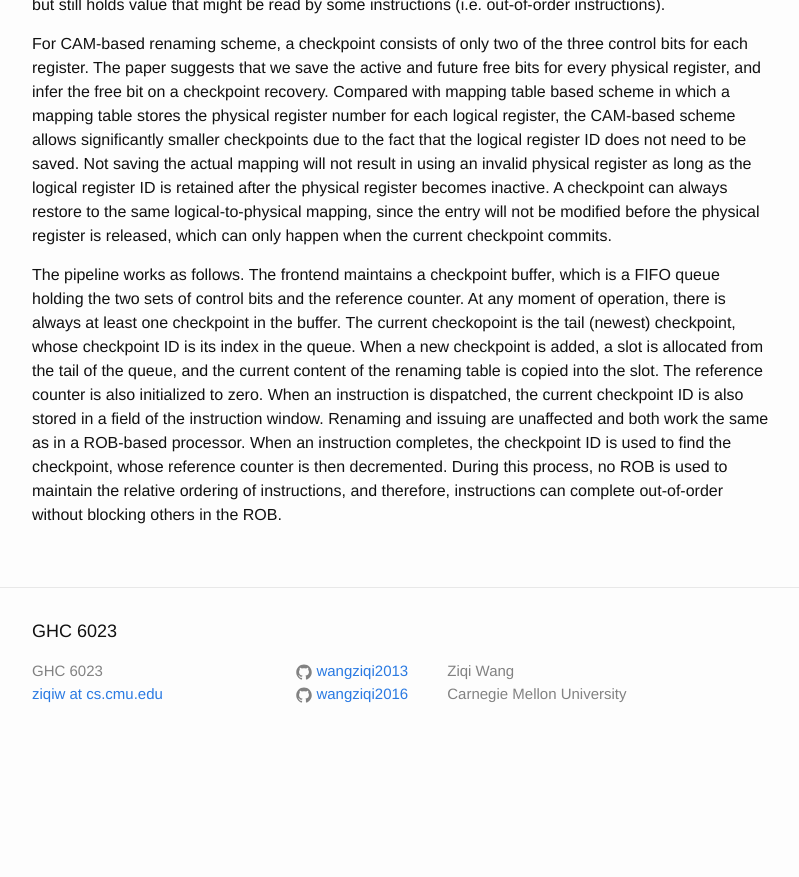
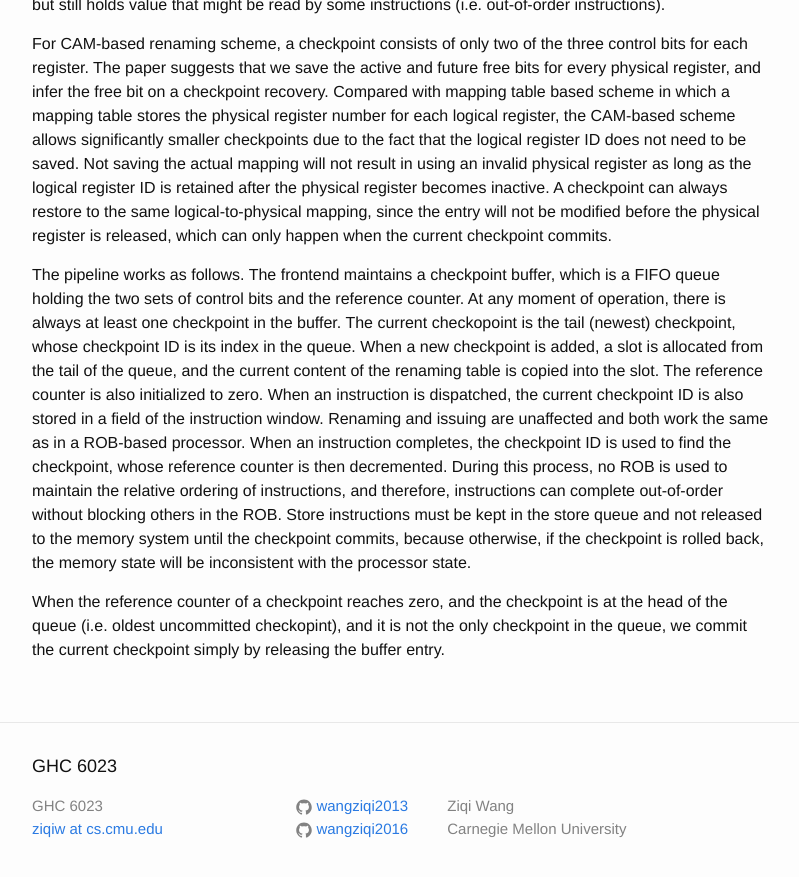
Before and after one commit to wangziqi2013/wangziqi2013.github.io, a Jekyll site: the page built from _posts/2019-09-11-ooo-commit-processors.markdown, in a window 1280 px wide and 900 px high, scrolled down 1318 px. Shown: the top 877 px of the window, without its empty margins (238-1037 px from the left). Built offline with Jekyll 4.4.1, drawn with Linux system fonts in a browser that asks for light colours; before the commit the page ends 2083 px from its top, so only the background shows below that.

Commit message:
Small change

```diff
--- a/_posts/2019-09-11-ooo-commit-processors.markdown
+++ b/_posts/2019-09-11-ooo-commit-processors.markdown
@@ -66,4 +66,10 @@ copied into the slot. The reference counter is also initialized to zero. When an
 checkpoint ID is also stored in a field of the instruction window. Renaming and issuing are unaffected and both work the
 same as in a ROB-based processor. When an instruction completes, the checkpoint ID is used to find the checkpoint, whose
 reference counter is then decremented. During this process, no ROB is used to maintain the relative ordering of instructions,
-and therefore, instructions can complete out-of-order without blocking others in the ROB.
+and therefore, instructions can complete out-of-order without blocking others in the ROB. Store instructions must be kept
+in the store queue and not released to the memory system until the checkpoint commits, because otherwise, if the checkpoint
+is rolled back, the memory state will be inconsistent with the processor state.
+
+When the reference counter of a checkpoint reaches zero, and the checkpoint is at the head of the queue (i.e. oldest
+uncommitted checkopint), and it is not the only checkpoint in the queue, we commit the current checkpoint simply by
+releasing the buffer entry.
```
